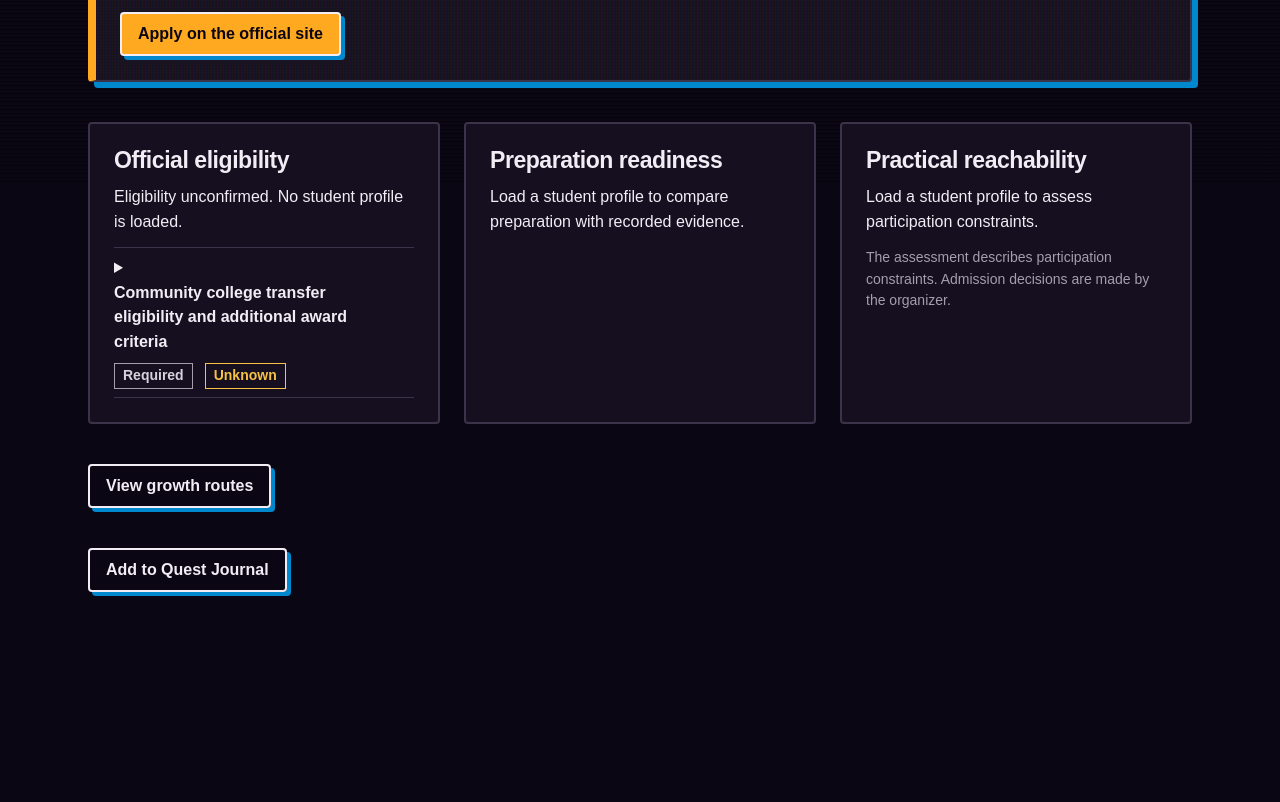
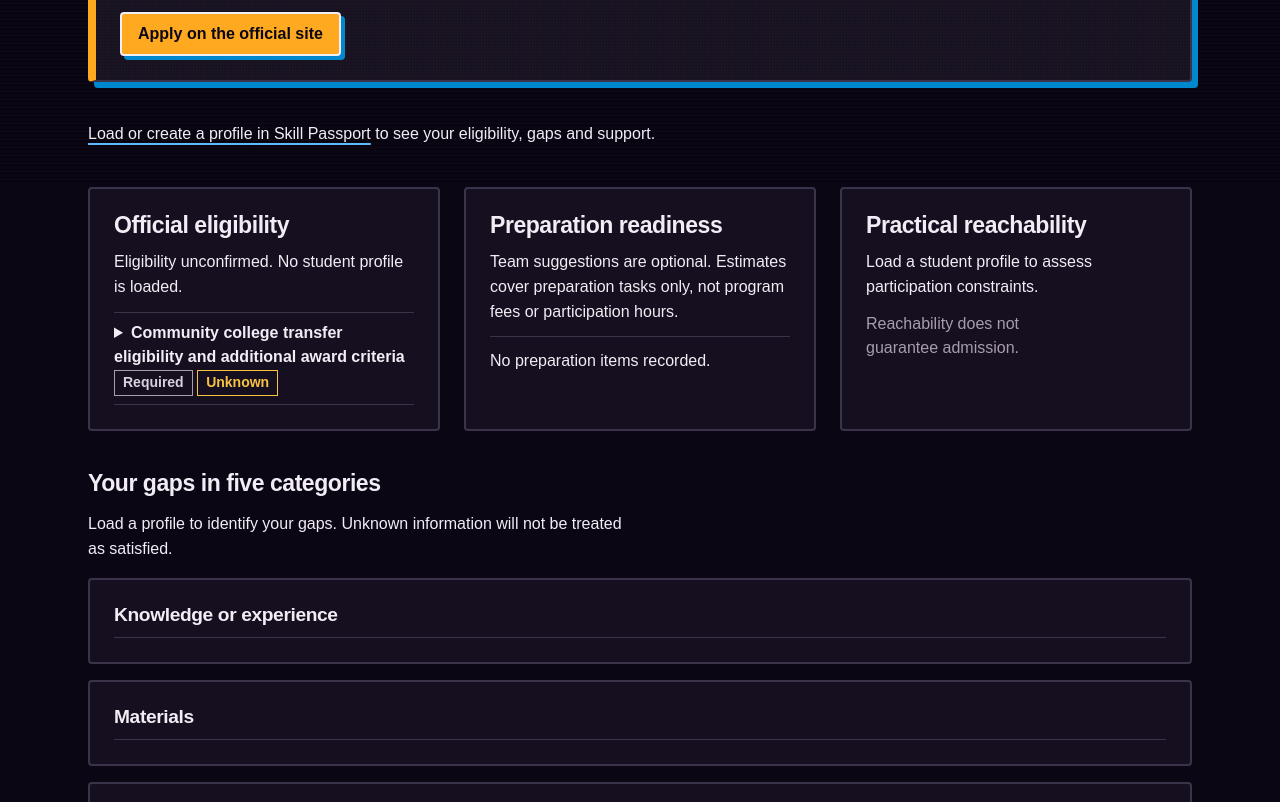
Before and after one commit to Zerune0/opportunity-compass, a Next.js app: page /quests/cooke-transfer-scholarship-2027 in a window 1280 px wide. Shown: the part 618-1420 px from the top of the page. Before the commit the page ends 1306 px from the top, so only its background shows below. Built offline with nearby package versions, Linux system fonts and the light colour scheme; a web font is replaced by a local one.

Commit message:
feat: explain five gap categories alternatives and approved support

```diff
--- a/app/quests/[id]/quest-assessment.tsx
+++ b/app/quests/[id]/quest-assessment.tsx
@@ -1,123 +1,45 @@
 "use client";
-
 import Link from "next/link";
-import { useEffect, useState } from "react";
 import { checkEligibility } from "../../../lib/eligibility";
 import { analyzeReachability } from "../../../lib/reachability";
-import { planRoutes } from "../../../lib/path";
-import { grantsFor, loadProfile } from "../../../lib/store";
-import type { Opportunity, ResourceGrant, StudentProfile } from "../../../lib/types";
-
+import { analyzeGaps } from "../../../lib/gap";
+import { findAlternatives } from "../../../lib/match";
+import { GAP_CATEGORIES, type GapCategory, type Opportunity } from "../../../lib/types";
+import type { QuestContext } from "../use-quest-context";
+const categoryLabels: Record<GapCategory, string> = { knowledge_or_experience: "Knowledge or experience", materials: "Materials", time_and_cost: "Time and cost", unchangeable_eligibility: "Eligibility limits for this round", unknown_info: "Unknown information" };
 const eligibilityLabels = { eligible: "Requirements satisfied", not_eligible: "Hard requirement not met", unknown: "Eligibility unconfirmed" };
 const itemLabels = { satisfied: "Satisfied", not_satisfied: "Not satisfied", unknown: "Unknown" };
+const tones = { satisfied: "rpg-tag rpg-tag--success", not_satisfied: "rpg-tag rpg-tag--danger", unknown: "rpg-tag rpg-tag--warning" };
 const barrierLabels = { time: "Time", cost: "Cost", transport: "Transportation", device: "Equipment" };
-const section = "rpg-card";
-const itemTones = { satisfied: "rpg-tag rpg-tag--success", not_satisfied: "rpg-tag rpg-tag--danger", unknown: "rpg-tag rpg-tag--warning" };
-const overallTones = { eligible: "rpg-tag rpg-tag--success", not_eligible: "rpg-tag rpg-tag--danger", unknown: "rpg-tag rpg-tag--warning" };
-
-export function QuestAssessment({ opportunity }: { opportunity: Opportunity }) {
-  const [context, setContext] = useState<{
-    profile: StudentProfile | null; grants: ResourceGrant[]; today: string;
-  } | null>(null);
-
-  useEffect(() => {
-    const profile = loadProfile();
-    const date = new Date();
-    const today = [
-      date.getFullYear(), String(date.getMonth() + 1).padStart(2, "0"),
-      String(date.getDate()).padStart(2, "0"),
-    ].join("-");
-    // Browser-only data (localStorage, local date) can only be read after mount.
-    // eslint-disable-next-line react-hooks/set-state-in-effect
-    setContext({ profile, today, grants: profile ? grantsFor(profile.id, opportunity.id) : [] });
-  }, [opportunity.id]);
-
-  const profile = context?.profile;
-  const eligibility = context && profile && checkEligibility(profile, opportunity, { today: context.today });
-  const reach = context && profile && analyzeReachability(profile, opportunity, context.grants, { today: context.today });
-  const plan = context && profile && eligibility?.overall === "not_eligible" ? planRoutes(profile, opportunity, { today: context.today }) : null;
-  const gaps = reach?.readiness_gaps ?? [];
-  const covered = reach ? opportunity.preparation.filter((item) =>
-    !gaps.some((gap) => gap.prep_item_id === item.id),
-  ) : [];
-
-  return (
-    <>
-      {(profile?.is_sample || context?.grants.some((grant) => grant.is_sample)) && (
-        <p className="rpg-row">
-          {profile?.is_sample && <span className="rpg-tag rpg-tag--warning">Sample student profile</span>}
-          {context?.grants.some((grant) => grant.is_sample) && <span className="rpg-tag rpg-tag--warning">Assessment includes simulated support.</span>}
-        </p>
-      )}
-      <div className="rpg-route-grid">
-        <section className={section}>
-          <h2>Official eligibility</h2>
-          <p>{eligibility ? <span className={overallTones[eligibility.overall]}>{eligibilityLabels[eligibility.overall]}</span> :
-            context ? "Eligibility unconfirmed. No student profile is loaded." : "Loading profile…"}</p>
-          {opportunity.requirements.length === 0 && <p>No official requirements have been entered. Confirm with the organizer.</p>}
-          {opportunity.requirements.length > 0 && (
-            <ul className="rpg-list">
-              {opportunity.requirements.map((rule) => {
-                const item = eligibility?.items.find((result) => result.requirement_id === rule.id);
-                return (
-                  <li key={rule.id}>
-                    <details>
-                      <summary>
-                        <span className="rpg-row">
-                          <strong>{rule.label}</strong>
-                          <span className="rpg-tag">{rule.hard ? "Required" : "Official preference"}</span>
-                          <span className={itemTones[item?.status ?? "unknown"]}>{itemLabels[item?.status ?? "unknown"]}</span>
-                        </span>
-                      </summary>
-                      <blockquote className="my-2 border-l-2 pl-3">{rule.source_text}</blockquote>
-                      {item && <p>{item.explanation}</p>}
-                      {(!item || item.status === "unknown") && <p>{item?.confirm_with_official ?? "Confirm with the organizer."}</p>}
-                    </details>
-                  </li>
-                );
-              })}
-            </ul>
-          )}
-        </section>
-        <section className={section}>
-          <h2>Preparation readiness</h2>
-          {!reach && <p>Load a student profile to compare preparation with recorded evidence.</p>}
-          {reach && covered.map((item) => (
-            <p key={item.id} className="rpg-row"><span className="rpg-tag rpg-tag--success">Covered</span> {item.title}</p>
-          ))}
-          {gaps.map((gap) => (
-            <div key={gap.prep_item_id} className="rpg-stack">
-              <p className="rpg-row">
-                <strong>{gap.title}</strong>
-                <span className="rpg-tag">{gap.required_for_application ? "Required material" : "Suggested preparation"}</span>
-              </p>
-              <p>{gap.reason}</p>
-              <p className="rpg-muted rpg-small">Estimated {gap.estimated_hours} h and ${gap.estimated_cost_usd}</p>
-            </div>
-          ))}
-          {reach && opportunity.preparation.length === 0 && <p>No preparation items have been entered.</p>}
-        </section>
-        <section className={section}>
-          <h2>Practical reachability</h2>
-          <p>{reach?.summary ?? "Load a student profile to assess participation constraints."}</p>
-          {reach?.barriers.map((barrier, index) => (
-            <div key={`${barrier.type}-${index}`} className="rpg-stack">
-              <p className="rpg-row">
-                <strong>{barrierLabels[barrier.type]}</strong>
-                <span className={barrier.resolved ? "rpg-tag rpg-tag--success" : "rpg-tag rpg-tag--danger"}>{barrier.resolved ? "Support applied" : "Open barrier"}</span>
-              </p>
-              <p>{barrier.description}</p>
-              {!!barrier.pending_grant_ids?.length && !barrier.resolved && <p>Support approval is pending.</p>}
-            </div>
-          ))}
-          {!!reach?.missing_info.length && <p>Some information still needs confirmation. Review your profile and the official listing.</p>}
-          <p className="rpg-muted rpg-small">The assessment describes participation constraints. Admission decisions are made by the organizer.</p>
-        </section>
-      </div>
-      {plan?.status === "blocked" && <section className="rpg-card"><h2>Other options</h2><ul>{plan.alternatives.map((hint, index) => <li key={index}>{hint.text}</li>)}</ul></section>}
-      {eligibility?.overall !== "not_eligible" && (
-        <Link className="rpg-button rpg-button--secondary" href={`/map?opp=${encodeURIComponent(opportunity.id)}`}>View growth routes</Link>
-      )}
-    </>
-  );
+export function QuestAssessment({ opportunity, context }: {
+    opportunity: Opportunity;
+    context: QuestContext;
+}) {
+    const profile = context.profile;
+    const options = { today: context.today };
+    const grants = profile ? context.grants.filter(g => g.student_id === profile.id && (g.opportunity_id === null || g.opportunity_id === opportunity.id)) : [];
+    const eligibility = profile ? checkEligibility(profile, opportunity, options) : null;
+    const reach = profile ? analyzeReachability(profile, opportunity, grants, options) : null;
+    const analysis = profile ? analyzeGaps(profile, opportunity, grants, options) : null;
+    const blocked = eligibility?.overall === "not_eligible" || reach?.reachable === false || !!(context.today && opportunity.deadline && opportunity.deadline < context.today);
+    const alternatives = profile ? findAlternatives(profile, opportunity, context.catalog, { ...options, grants }) : [];
+    return <>
+ {(profile?.is_sample || grants.some(g => g.is_sample)) && <p className="rpg-row">{profile?.is_sample && <span className="rpg-tag rpg-tag--warning">Sample student profile</span>}{grants.some(g => g.is_sample) && <span className="rpg-tag rpg-tag--warning">Simulated support</span>}</p>}
+ {!profile && <p><Link href="/passport">Load or create a profile in Skill Passport</Link> to see your eligibility, gaps and support.</p>}
+ <div className="rpg-route-grid" style={{ gridTemplateColumns: "repeat(auto-fit, minmax(min(100%, 19rem), 1fr))" }}>
+ <section className="rpg-card" style={{ minWidth: 0 }}><h2>Official eligibility</h2><p>{eligibility ? eligibilityLabels[eligibility.overall] : "Eligibility unconfirmed. No student profile is loaded."}</p>
+ {!opportunity.requirements.length && <p>No official requirements have been entered. Confirm with the organizer.</p>}
+ <ul className="rpg-list">{opportunity.requirements.map(rule => { const item = eligibility?.items.find(i => i.requirement_id === rule.id); return <li key={rule.id}><details><summary><strong>{rule.label}</strong> <span className="rpg-tag">{rule.hard ? "Required" : "Official preference"}</span> <span className={tones[item?.status ?? "unknown"]}>{itemLabels[item?.status ?? "unknown"]}</span></summary><blockquote>{rule.source_text}</blockquote>{item && <p>{item.explanation}</p>}{(!item || item.status === "unknown") && <p>{item?.confirm_with_official ?? "Confirm with the organizer."}</p>}</details></li>; })}</ul></section>
+ <section className="rpg-card" style={{ minWidth: 0 }}><h2>Preparation readiness</h2><p>Team suggestions are optional. Estimates cover preparation tasks only, not program fees or participation hours.</p>
+ <ul className="rpg-list">{opportunity.preparation.map(item => <li key={item.id}><strong>{item.title}</strong><p>{item.required_for_application ? "Required application material" : "Suggested preparation"}{reach && !reach.readiness_gaps.some(g => g.prep_item_id === item.id) ? " · Covered by recorded evidence" : ""}</p><p>Estimated {item.estimated_hours} h; ${item.estimated_cost_usd}</p>{item.source_text && <details><summary>Preparation basis</summary><p>{item.source_text}</p></details>}</li>)}</ul>{!opportunity.preparation.length && <p>No preparation items recorded.</p>}</section>
+ <section className="rpg-card" style={{ minWidth: 0 }}><h2>Practical reachability</h2><p>{reach?.summary ?? "Load a student profile to assess participation constraints."}</p>
+ {reach?.barriers.map((barrier, index) => <div key={`${barrier.type}-${index}`}><h3>{barrierLabels[barrier.type]}</h3><p>{barrier.resolved ? "Support applied" : "Open barrier"}</p><p>{barrier.description}</p>{!!barrier.pending_grant_ids?.length && !barrier.resolved && <p>Support is pending approval and has not been applied.</p>}</div>)}
+ <p className="rpg-muted">Reachability does not guarantee admission.</p></section></div>
+ <section className="rpg-stack"><h2>Your gaps in five categories</h2>{!analysis && <p>Load a profile to identify your gaps. Unknown information will not be treated as satisfied.</p>}
+ {GAP_CATEGORIES.map(category => <section key={category} className="rpg-card"><h3>{categoryLabels[category]}</h3>{analysis && !analysis.counts[category] && <p>No recorded gaps in this category.</p>}<ul className="rpg-list">{analysis?.items.filter(item => item.category === category).map(item => <li key={item.id}><strong>{item.title}</strong><p>{item.detail}</p>{item.basis.kind === "missing_field" && <p className="rpg-muted">Missing field: {item.basis.field}</p>}{item.basis.kind === "requirement" && <blockquote>{item.basis.source_text}</blockquote>}{category !== "unchangeable_eligibility" && item.improvable && item.action && <p>{item.action}</p>}{item.basis.kind === "missing_field" && item.basis.field.startsWith("profile.") && <Link href="/passport">Update this field in Skill Passport</Link>}</li>)}</ul></section>)}</section>
+ <section className="rpg-card"><h2>Support received</h2><p>Only approved support can resolve a barrier. Simulated resources are labelled separately.</p>{!grants.some(g => g.status === "approved") && <p>No approved support recorded for this student and opportunity.</p>}
+ <ul className="rpg-list">{grants.filter(g => g.status === "approved").map(grant => { const resolved = reach?.barriers.filter(b => b.resolved && b.resolved_by_grant_ids?.includes(grant.id)) ?? []; return <li key={grant.id}><strong>{grant.provider}: {grant.type.replaceAll("_", " ")}</strong>{grant.is_sample && <span className="rpg-tag rpg-tag--warning">Simulated</span>}<p>{resolved.length ? `Resolves: ${resolved.map(b => barrierLabels[b.type]).join(", ")}.` : "Approved resource recorded; no current barrier is confirmed as resolved by this resource."}</p>{grant.note && <p>{grant.note}</p>}</li>; })}</ul></section>
+ {(blocked || alternatives.length > 0) && <section className="rpg-card"><h2>Other opportunities and future cycles</h2><p>These suggestions do not bypass the current opportunity requirements. Check each organizer terms.</p>{!alternatives.length && <p>No suitable alternative was found in the current catalog.</p>}<ul className="rpg-list">{alternatives.map((a, index) => <li key={`${a.kind}-${a.opportunity_id}-${index}`}>{a.opportunity_id ? <Link href={`/quests/${encodeURIComponent(a.opportunity_id)}`}>{a.kind === "next_cycle" ? `Future cycle information: ${a.title}` : a.title}</Link> : <strong>{a.title}</strong>}<p>{a.reason}</p>{a.kind === "next_cycle" && <p>The next cycle dates and eligibility are not confirmed.</p>}</li>)}</ul></section>}
+ {eligibility?.overall !== "not_eligible" && <Link className="rpg-button rpg-button--secondary" href={`/map?opp=${encodeURIComponent(opportunity.id)}`}>View growth routes</Link>}
+ </>;
 }
```
